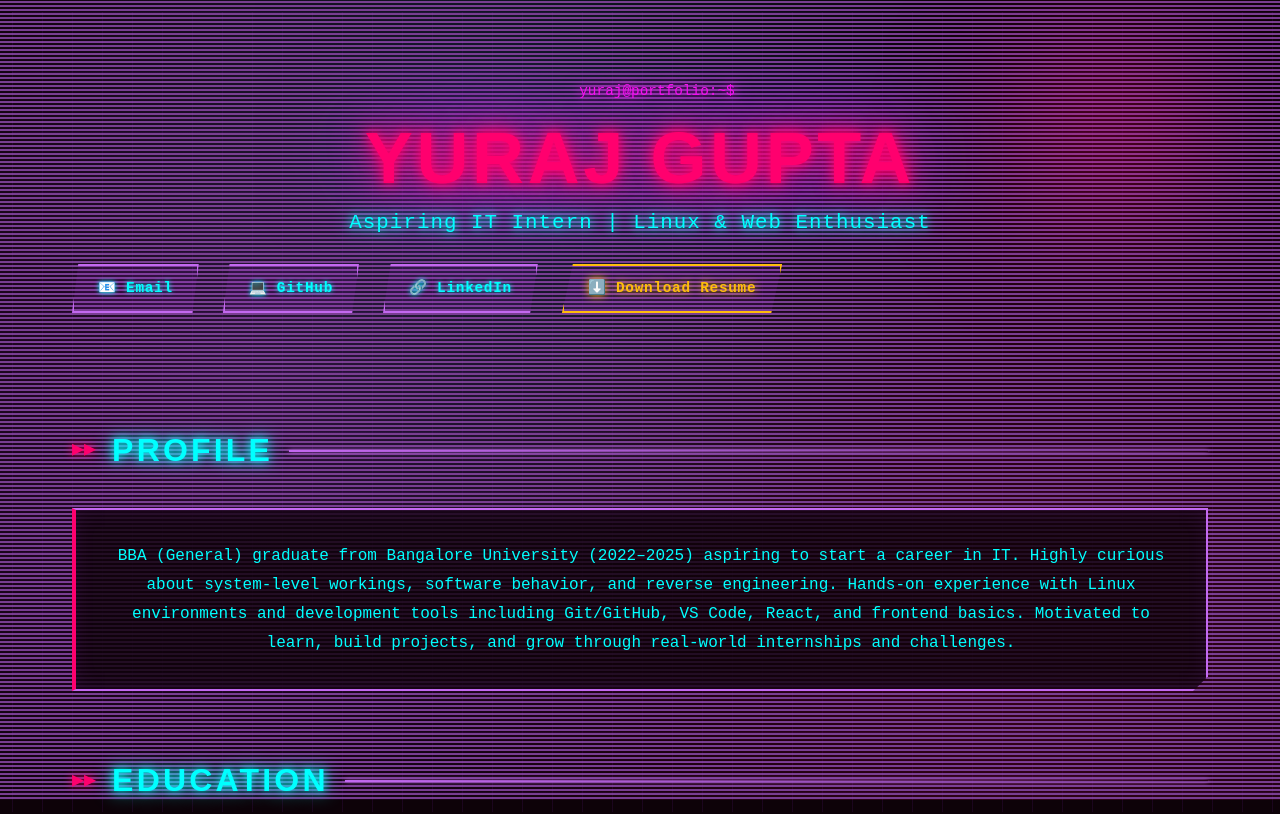
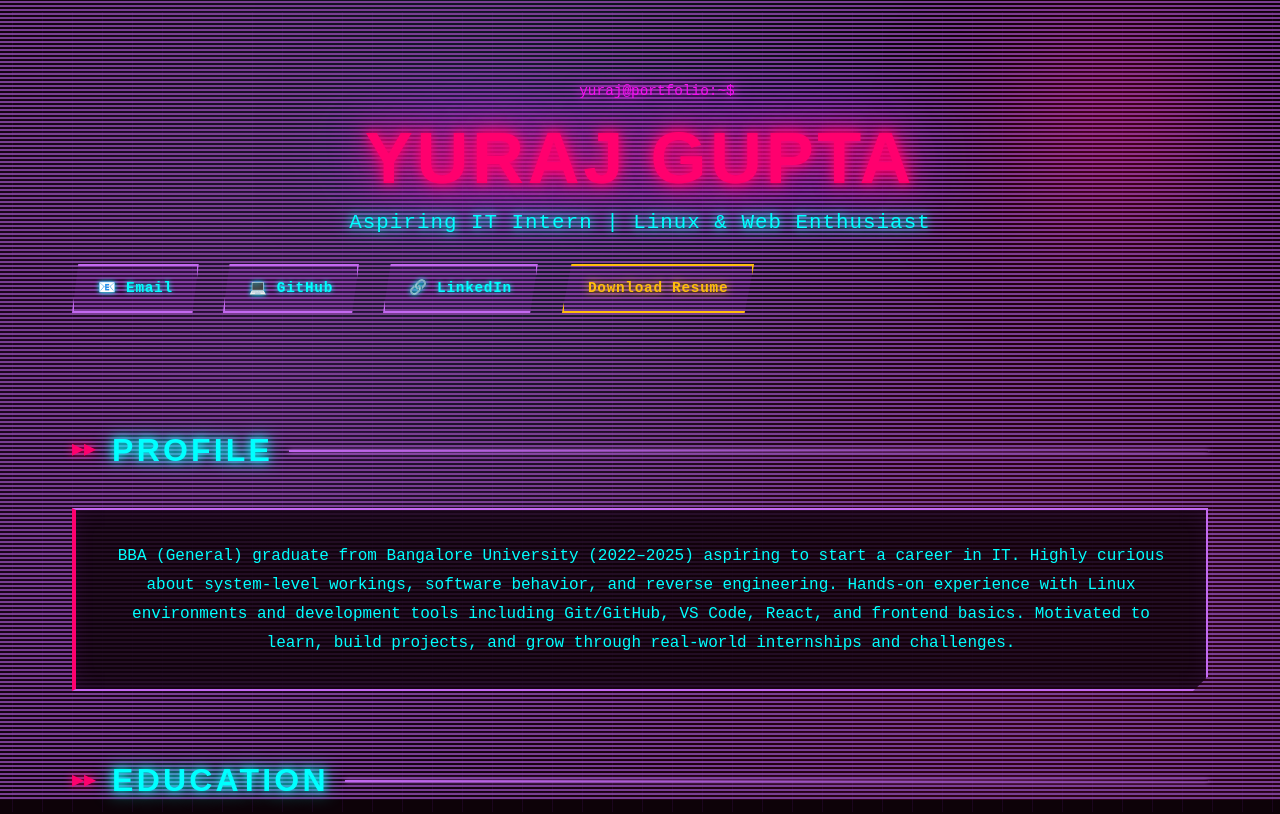
Before and after one commit to gupta-yuraj/Yuraj-Portfolio, a React (Vite) app: page / in a window 1280 px wide. Shown: the top 814 px of the page. Built offline with nearby package versions, Linux system fonts and the light colour scheme.

Commit message:
Update resume link to open in a new tab

```diff
--- a/src/CyberpunkPortfolio.jsx
+++ b/src/CyberpunkPortfolio.jsx
@@ -877,8 +877,11 @@ export default function CyberpunkPortfolio() {
             <a href="https://github.com/gupta-yuraj" target="_blank" rel="noopener noreferrer">💻 GitHub</a>
             <a href="https://www.linkedin.com/in/yuraj-gupta-576b41313/" target="_blank" rel="noopener noreferrer">🔗 LinkedIn</a>
 
+       <a href="/Yuraj_Gupta_Resume.pdf" target="_blank" rel="noopener noreferrer">
+  Download Resume
+</a>
 
-             <a href="public/Yuraj_Gupta_Resume.pdf" download>⬇️ Download Resume</a>
+             {/* <a href="public/Yuraj_Gupta_Resume.pdf" download>⬇️ Download Resume</a> */}
 
           </div>
         </header>
```
